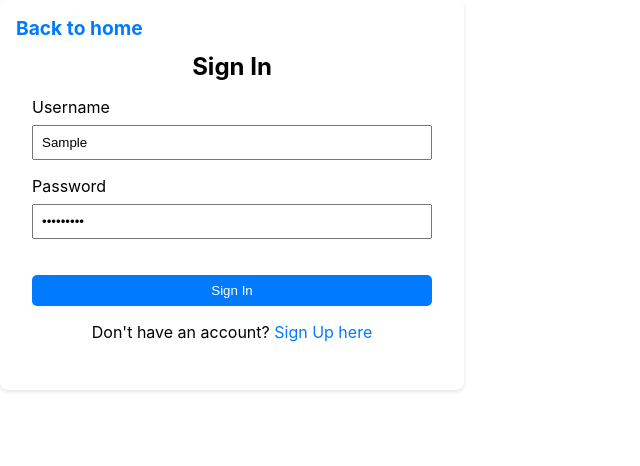
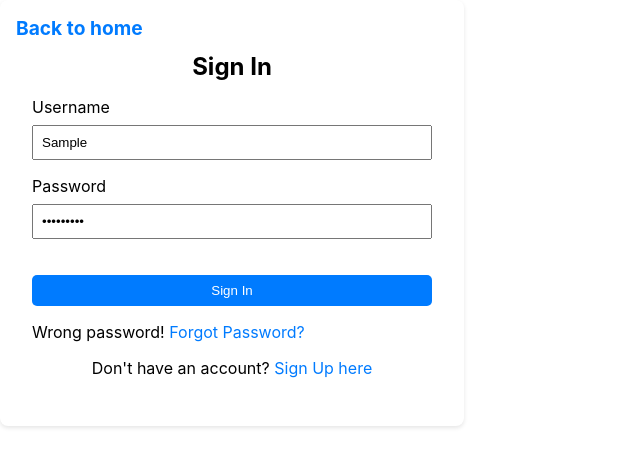
Before and after one commit to sriramyogi99/User_Post_Comment_Chat_Project, a React (Create React App) app in the folder client/: page /signin in a window 1280 px wide. Both pictures are taken after typing "Sample", "Sample123" into the empty fields and a click on the button "Sign In". Shown: the top 466 px of the page, without its empty margins (0-640 px from the left). Built offline with nearby package versions, Linux system fonts and the light colour scheme; no server answers.

Commit message:
Update SignIn.js

```diff
--- a/client/src/components/SignIn.js
+++ b/client/src/components/SignIn.js
@@ -7,6 +7,8 @@
 const SignIn = ({ setUser }) => {
   const [formData, setFormData] = useState({ username: '', password: '', });
   const navigate = useNavigate();
+  const [loginError, setLoginError] = useState(false);
+
   const server_url = "https://user-post-comment-chat-project.onrender.com";
 
   const handleChange = (e) => {
@@ -24,6 +26,7 @@
       setUser(user);
       navigate('/');
     } catch (error) {
+      setLoginError(true);
       if (error.response && error.response.data && error.response.data.message) {
         alert(error.response.data.message); // Show alert with the server-side error message
       } else {
@@ -49,6 +52,11 @@
                     <input type="password" name="password" value={formData.password} onChange={handleChange} required />
                 </div>
                 <button type="submit">Sign In</button>
+                {loginError && (
+                  <div className="error-message">
+                    <p>Wrong password! <Link to='/forgot-password'>Forgot Password?</Link></p>
+                  </div>
+                )}
             </form>
             <p>Don't have an account? <Link to='/signup'>Sign Up here</Link> </p>
         </div>
```
